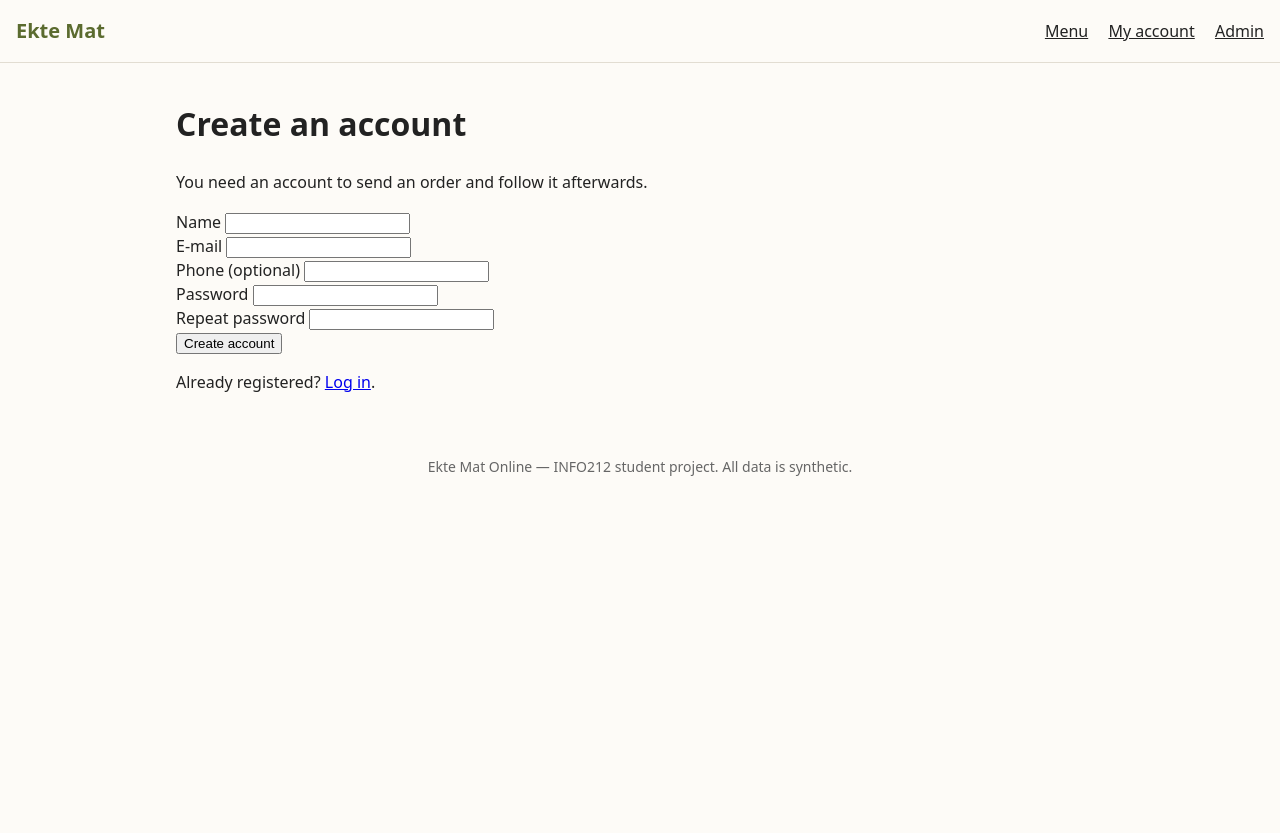
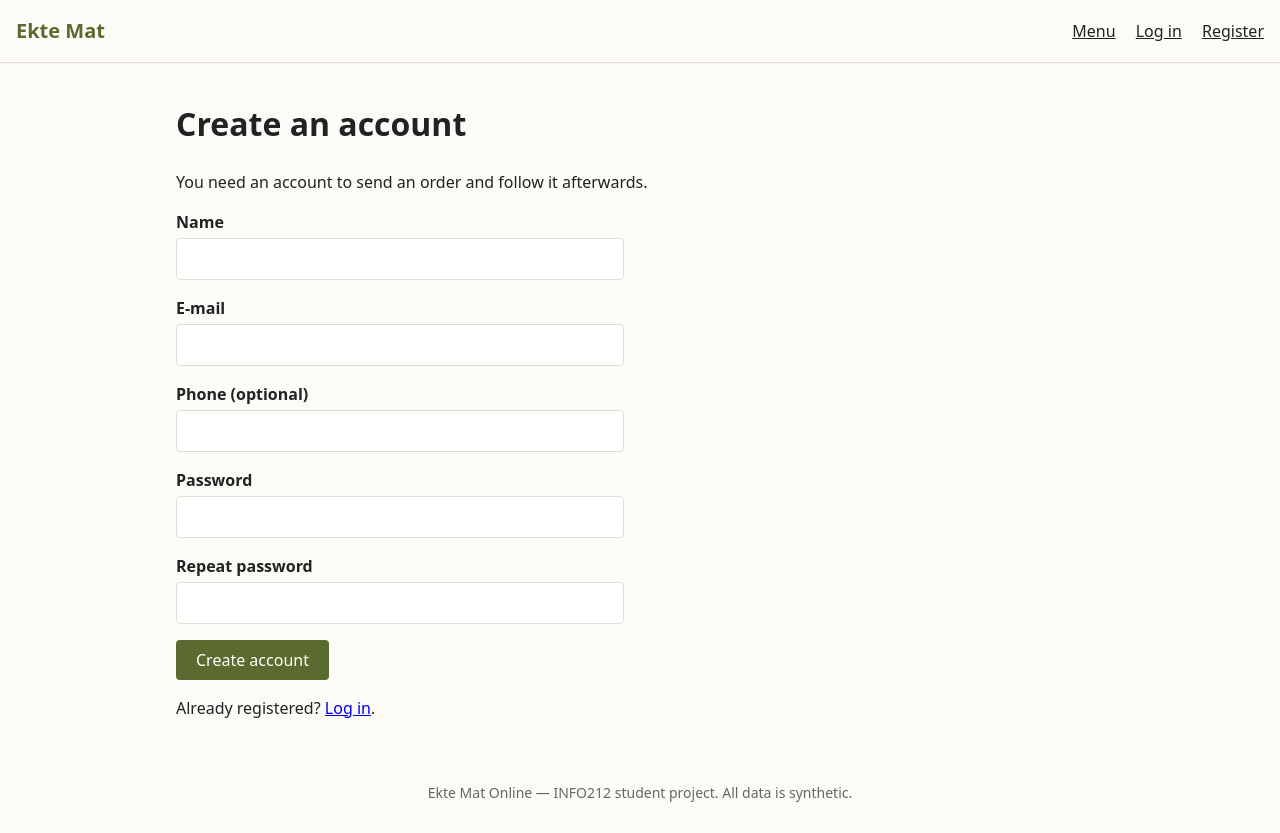
Before and after one commit to Marensundt/Oblig4-INFO212, a Flask app: page /account/register in a window 1280 px wide. Before the commit the page ends 476 px from the top, so only its background shows below. Run offline with Flask 3, Linux system fonts and the light colour scheme.

Commit message:
Restrict admin panel to staff and add role-aware navigation
- Every /admin route requires the admin role; customers get 403 (US-21)
- Navigation shows Log in/Register, My account or Admin with a CSRF-
  protected Log out button; flash messages and labelled form fields
- Tests cover all admin GET routes automatically and CSRF rejection

Co-Authored-By: Claude Opus 5.5 <noreply@anthropic.com>

```diff
--- a/app/controllers/admin.py
+++ b/app/controllers/admin.py
@@ -1,9 +1,12 @@
-"""Admin blueprint: A1 food items, A2 images, A3 orders, A4 questions (placeholder in phase 0)."""
+"""Admin blueprint: A1 food items, A2 images, A3 orders, A4 questions. Staff only (US-21)."""
 from flask import Blueprint, render_template
+
+from app.controllers.decorators import admin_required
 
 bp = Blueprint("admin", __name__, url_prefix="/admin")
 
 
 @bp.get("/")
+@admin_required
 def index():
     return render_template("admin/index.html")
--- a/app/static/css/style.css
+++ b/app/static/css/style.css
@@ -4,6 +4,7 @@
   --bg: #fdfbf7;
   --accent: #5b6b2f;
   --border: #e2ddd2;
+  --error: #a4262c;
 }
 
 * { box-sizing: border-box; }
@@ -44,10 +45,76 @@ main {
   padding: 1rem;
 }
 
+.inline-form {
+  display: inline;
+  margin-left: 1rem;
+}
+
+.link-button {
+  padding: 0;
+  border: none;
+  background: none;
+  font: inherit;
+  color: var(--text);
+  text-decoration: underline;
+  cursor: pointer;
+}
+
 .flash {
   padding: 0.5rem 1rem;
   border: 1px solid var(--border);
   border-radius: 4px;
+}
+
+.flash-success { border-color: var(--accent); }
+.flash-error { border-color: var(--error); }
+
+/* Forms */
+.form {
+  max-width: 28rem;
+}
+
+.field {
+  margin-bottom: 1rem;
+}
+
+.field label {
+  display: block;
+  margin-bottom: 0.25rem;
+  font-weight: 600;
+}
+
+.field input {
+  width: 100%;
+  padding: 0.5rem;
+  border: 1px solid var(--border);
+  border-radius: 4px;
+  font: inherit;
+}
+
+.has-error input {
+  border-color: var(--error);
+}
+
+.field-errors {
+  margin: 0.25rem 0 0;
+  padding: 0;
+  list-style: none;
+  color: var(--error);
+}
+
+.field-errors li::before {
+  content: "⚠ ";  /* not colour alone (NFR-16) */
+}
+
+.button {
+  padding: 0.5rem 1.25rem;
+  border: none;
+  border-radius: 4px;
+  background: var(--accent);
+  color: #fff;
+  font: inherit;
+  cursor: pointer;
 }
 
 .site-footer {
--- a/app/views/templates/base.html
+++ b/app/views/templates/base.html
@@ -9,17 +9,29 @@
 <body>
   <header class="site-header">
     <a class="brand" href="{{ url_for('shop.menu') }}">Ekte Mat</a>
-    <nav>
+    <nav aria-label="Main">
       <a href="{{ url_for('shop.menu') }}">Menu</a>
-      <a href="{{ url_for('account.index') }}">My account</a>
-      <a href="{{ url_for('admin.index') }}">Admin</a>
+      {% if g.user %}
+        {% if g.user.is_admin %}
+          <a href="{{ url_for('admin.index') }}">Admin</a>
+        {% else %}
+          <a href="{{ url_for('account.index') }}">My account</a>
+        {% endif %}
+        <form class="inline-form" method="post" action="{{ url_for('account.logout') }}">
+          <input type="hidden" name="csrf_token" value="{{ csrf_token() }}">
+          <button type="submit" class="link-button">Log out ({{ g.user.name }})</button>
+        </form>
+      {% else %}
+        <a href="{{ url_for('account.login') }}">Log in</a>
+        <a href="{{ url_for('account.register') }}">Register</a>
+      {% endif %}
     </nav>
   </header>
 
   <main>
     {% with messages = get_flashed_messages(with_categories=true) %}
       {% for category, message in messages %}
-        <p class="flash flash-{{ category }}">{{ message }}</p>
+        <p class="flash flash-{{ category }}" role="status">{{ message }}</p>
       {% endfor %}
     {% endwith %}
     {% block content %}{% endblock %}
```
Also changed, not shown: tests/controllers/test_access_control.py (added, +74 -0 lines), tests/test_smoke.py (+4 -2 lines).
